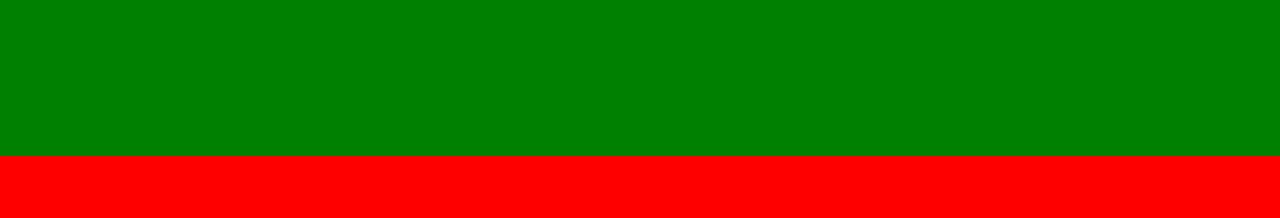
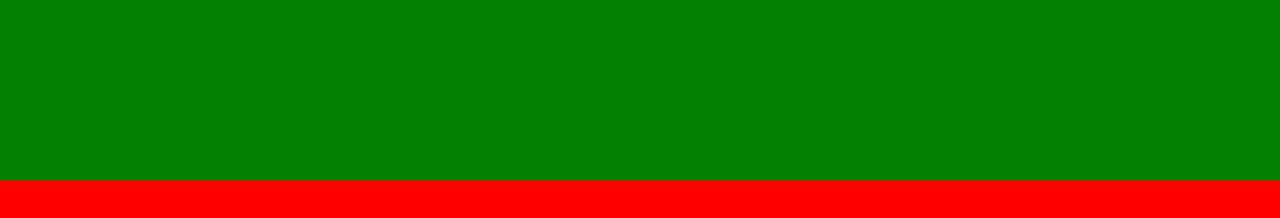
Before and after one commit to PurpleDefault/Online-CV-Portfolio, a plain HTML site: page index.html in a window 1280 px wide. Drawn offline with Linux system fonts and the light colour scheme.

Commit message:
Nav height change.

```diff
--- a/index.css
+++ b/index.css
@@ -52,7 +52,7 @@ section.navigation {
   top: 0px;
   left: 0px;
   width: 100%;
-  height: 6.5em;
+  height: 7.5em;
   z-index: 1;
 }
 
```
